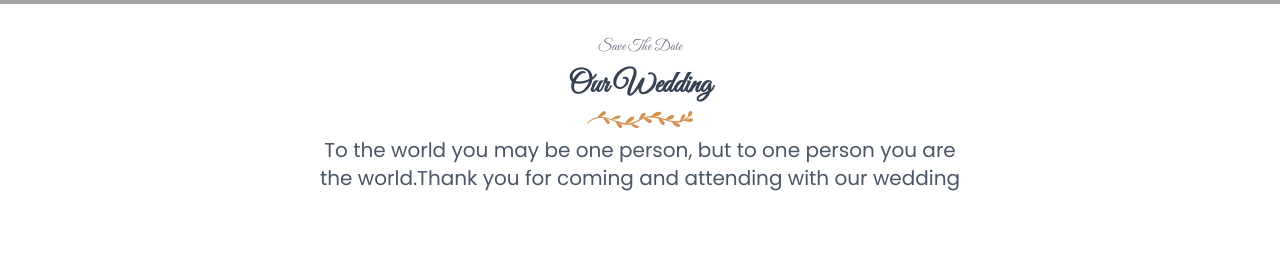
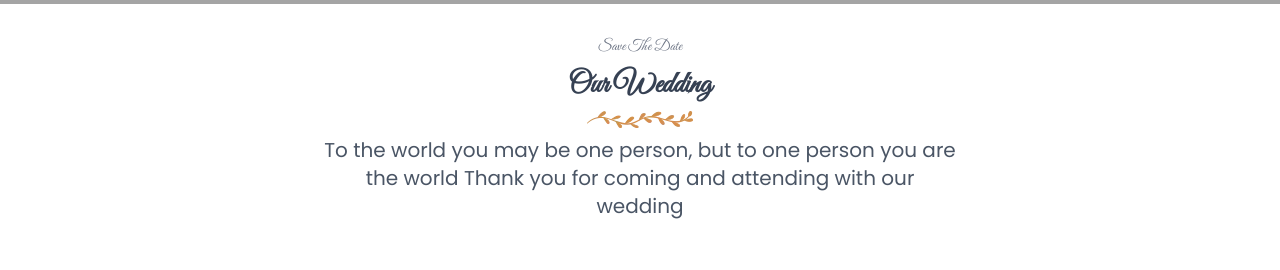
Before and after one commit to HtetNaingLynn55555/zin-nyein-wedding, a React (Vite) app: page / in a window 1280 px wide. Shown: the part 860-1130 px from the top of the page. Built offline with nearby package versions, Linux system fonts and the light colour scheme; grey boxes are pictures that could not be loaded.

Commit message:
change card component

```diff
--- a/src/components/pages/users/components/story/WeddingQuote.jsx
+++ b/src/components/pages/users/components/story/Card.jsx
@@ -1,17 +1,19 @@
-export default function WeddingQuote() {
+export default function Card({ title, header, paragraph }) {
   return (
     <div className="flex flex-col gap-2  py-3 my-5 justify-center items-center">
       <h1 className="text-[15px] font-medium text-gray-500 font-primary">
-        Save The Date
+
+        {title}
       </h1>
       <h1 className="text-3xl text-gray-700 font-bold font-primary">
-        Our Wedding
+
+        {header}
       </h1>
 
       <img src="/images/icon.png" alt="" />
       <p className="text-gray-600 text-xl text-center font-secondary">
-        To the world you may be one person, but to one person you are the
-        world.Thank you for coming and attending with our wedding
+
+        {paragraph}
       </p>
     </div>
   );
--- a/src/components/pages/users/components/story/OurStory.jsx
+++ b/src/components/pages/users/components/story/OurStory.jsx
@@ -1,12 +1,18 @@
 import Groom from "./Groom";
 import CouplePhoto from "./CouplePhoto";
 import Bride from "./Bride";
-import WeddingQuote from "./WeddingQuote";
+import Card from "./Card";
 export default function OurStory() {
+  let paragraph = `To the world you may be one person, but to one person you are the
+        world Thank you for coming and attending with our wedding`;
   return (
     <div className="grid grid-cols-12">
       <div className="col-span-12 md:col-start-4 md:col-span-6">
-        <WeddingQuote />
+        <Card
+          title={"Save The Date"}
+          header={"Our Wedding"}
+          paragraph={paragraph}
+        />
       </div>
       <div className="col-span-12 md:grid my-5 py-4  md:grid-cols-10 md:col-start-2 md:col-span-10">
         <div className=" grid-cols-12 md:col-span-3">
```
